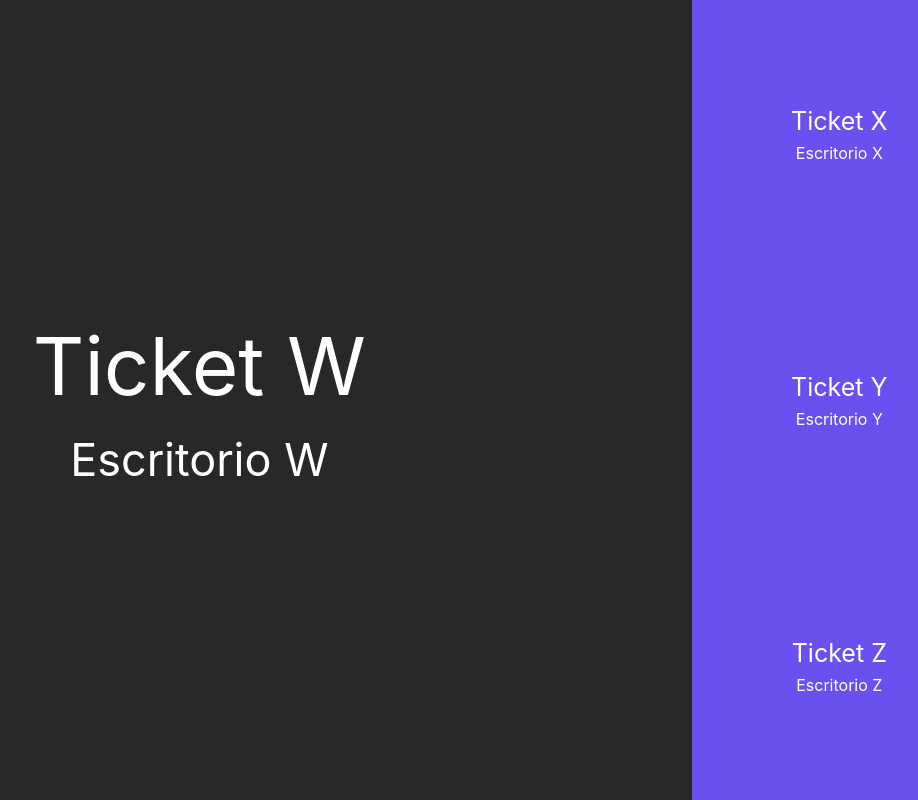
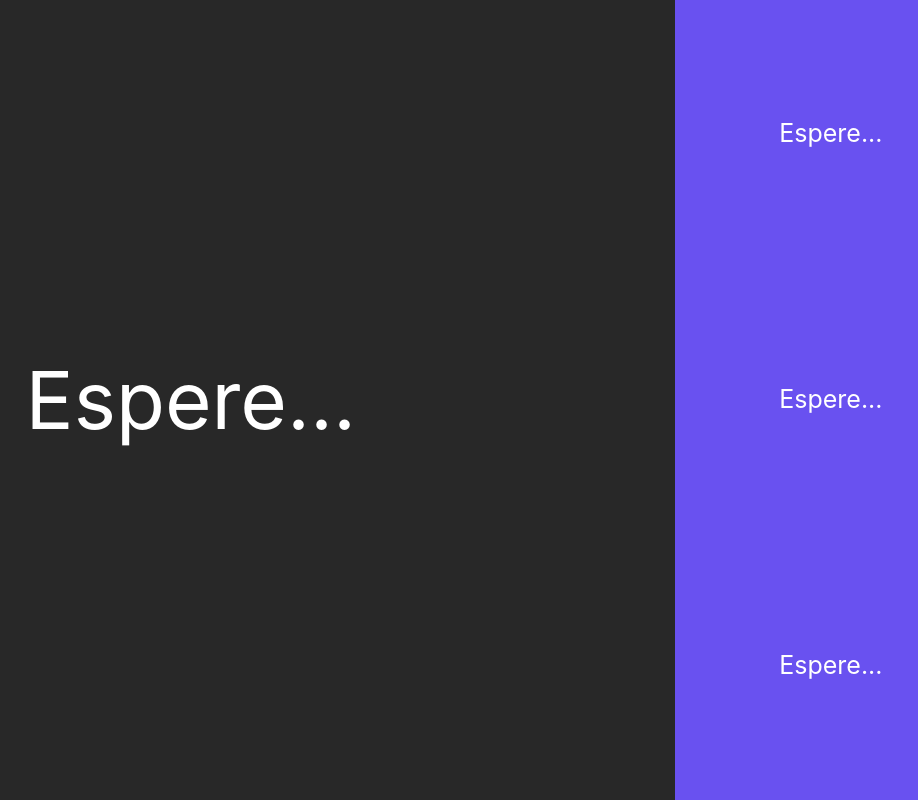
Before and after one commit to Aperalta15/tickets, a website: page public/publico.html in a window 1280 px wide. Shown: the whole page, without its empty margins (293-1211 px from the left). Drawn offline with nearby package versions, Linux system fonts and the light colour scheme; no server answers.

Commit message:
Validando

```diff
--- a/public/publico.html
+++ b/public/publico.html
@@ -19,31 +19,31 @@
     <table>
         <tr>
             <td valign="middle" class="ticket-actual">
-                <span id="lblTicket1" class="ticket-actual-numero">Ticket W</span>
+                <span id="lblTicket1" class="ticket-actual-numero">Espere...</span>
                 <br>
-                <span id="lblEscritorio1" class="ticket-actual-escritorio">Escritorio W</span>
+                <span id="lblEscritorio1" class="ticket-actual-escritorio"></span>
             </td>
             <td>
                 <table>
                     <tr>
                         <td>
-                            <span id="lblTicket2" class="ticket-secundario">Ticket X</span>
+                            <span id="lblTicket2" class="ticket-secundario">Espere...</span>
                             <br>
-                            <span id="lblEscritorio2">Escritorio X</span>
+                            <span id="lblEscritorio2"></span>
                         </td>
                     </tr>
                     <tr>
                         <td>
-                            <span id="lblTicket3" class="ticket-secundario">Ticket Y</span>
+                            <span id="lblTicket3" class="ticket-secundario">Espere...</span>
                             <br>
-                            <span id="lblEscritorio3">Escritorio Y</span>
+                            <span id="lblEscritorio3"></span>
                         </td>
                     </tr>
                     <tr>
                         <td>
-                            <span id="lblTicket4" class="ticket-secundario">Ticket Z</span>
+                            <span id="lblTicket4" class="ticket-secundario">Espere...</span>
                             <br>
-                            <span id="lblEscritorio4">Escritorio Z</span>
+                            <span id="lblEscritorio4"></span>
                         </td>
                     </tr>
                 </table>
```
